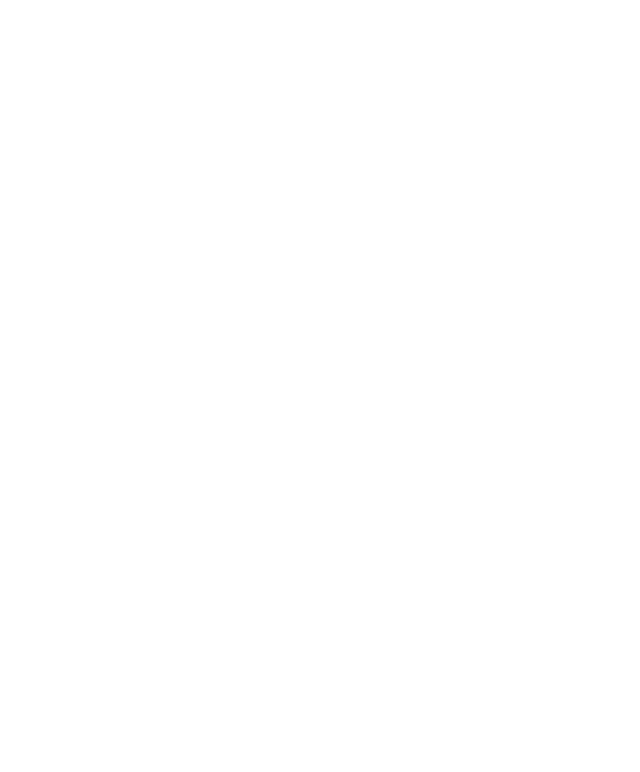
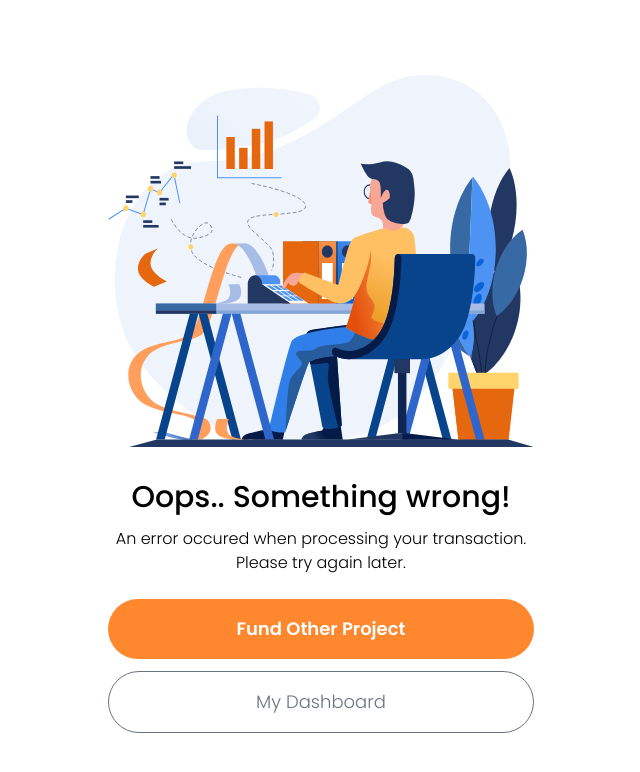
Before and after one commit to nsukmana-dev/frontend, a Nuxt app: page /transaction/error in a window 1280 px wide. Before the commit this address had no page. Shown: the top 772 px of the page, without its empty margins (319-959 px from the left). Built offline with nearby package versions, Linux system fonts and the light colour scheme.

Commit message:
transaction finish, unfinish & error

```diff
--- /dev/null
+++ b/pages/transaction/error.vue
@@ -0,0 +1,42 @@
+<template>
+    <div class="success-page">
+      <div class="container mx-auto h-screen flex justify-center items-center">
+        <div class="w-full lg:w-1/3 px-10 lg:px-0">
+          <div class="flex justify-center items-center mx-auto mt-6 mb-8">
+            <img src="/funded-illustration.svg" alt="" class="w-full" />
+          </div>
+          <h2 class="font-medium mb-3 text-3xl text-center">
+            Oops.. Something wrong!
+          </h2>
+          <p class="text-center font-light">
+            An error occured when processing your transaction. <br>
+            Please try again later.
+          </p>
+          <div class="mb-4 mt-6">
+            <div class="mb-3">
+              <button
+                @click="$router.push({ path: '/' })"
+                class="block w-full bg-orange-button hover:bg-green-button text-white font-semibold px-6 py-4 text-lg rounded-full"
+              >
+                Fund Other Project
+              </button>
+            </div>
+            <div class="mb-4">
+              <button
+                @click="$router.push({ path: '/dashboard' })"
+                class="block w-full bg-transparent border border-gray-500 text-gray-500 hover:bg-green-button hover:border-green-button hover:text-white font-light px-6 py-4 text-lg rounded-full"
+              >
+                My Dashboard
+              </button>
+            </div>
+          </div>
+        </div>
+      </div>
+    </div>
+</template>
+
+<script>
+export default {
+    layout: 'success'
+}
+</script>
--- /dev/null
+++ b/pages/transaction/unfinish.vue
@@ -0,0 +1,41 @@
+<template>
+    <div class="success-page">
+      <div class="container mx-auto h-screen flex justify-center items-center">
+        <div class="w-full lg:w-1/3 px-10 lg:px-0">
+          <div class="flex justify-center items-center mx-auto mt-6 mb-8">
+            <img src="/funded-illustration.svg" alt="" class="w-full" />
+          </div>
+          <h2 class="font-medium mb-3 text-3xl text-center">
+            Transaction unfinish
+          </h2>
+          <p class="text-center font-light">
+            Your transaction is cancelled
+          </p>
+          <div class="mb-4 mt-6">
+            <div class="mb-3">
+              <button
+                @click="$router.push({ path: '/' })"
+                class="block w-full bg-orange-button hover:bg-green-button text-white font-semibold px-6 py-4 text-lg rounded-full"
+              >
+                Fund Other Project
+              </button>
+            </div>
+            <div class="mb-4">
+              <button
+                @click="$router.push({ path: '/dashboard' })"
+                class="block w-full bg-transparent border border-gray-500 text-gray-500 hover:bg-green-button hover:border-green-button hover:text-white font-light px-6 py-4 text-lg rounded-full"
+              >
+                My Dashboard
+              </button>
+            </div>
+          </div>
+        </div>
+      </div>
+    </div>
+</template>
+
+<script>
+export default {
+    layout: 'success'
+}
+</script>
```
Also changed, not shown: pages/transaction/finish.vue (renamed from pages/fund-success.vue).
